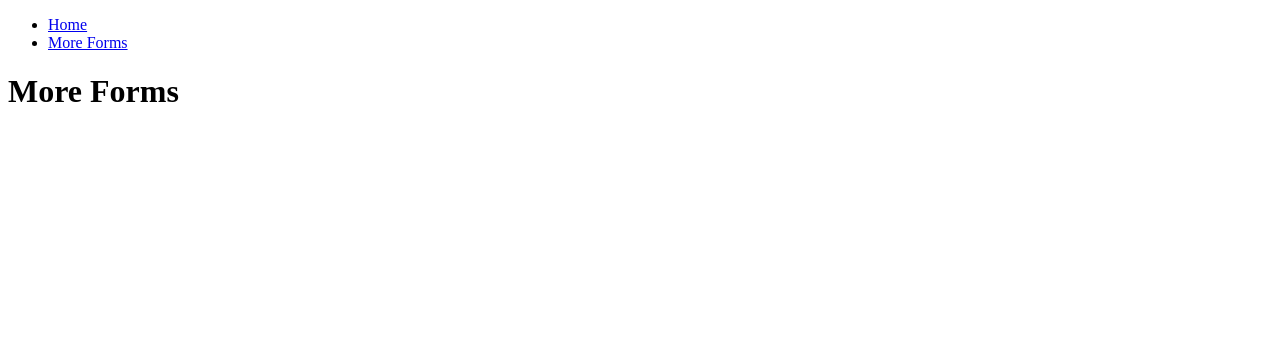
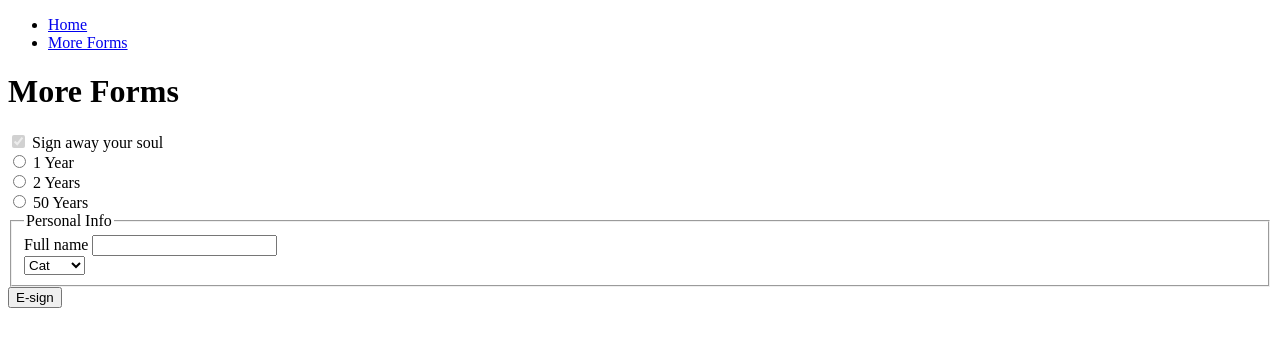
Before and after one commit to rexton787b/New-folder, a plain HTML site: page week3/moreforms.html in a window 1280 px wide. Drawn offline with Linux system fonts and the light colour scheme.

Commit message:
edited moreforms

```diff
--- a/week3/moreforms.html
+++ b/week3/moreforms.html
@@ -17,5 +17,66 @@
       </ul>
     </nav>
     <h1>More Forms</h1>
+
+    <form action="moreforms.html" method="get">
+      <div>
+        <div>
+          <input
+            type="checkbox"
+            name="soul-contract"
+            id="soul-contract"
+            checked
+            disabled
+            value="signed"
+          />
+          <label for="soul-contract">Sign away your soul</label>
+        </div>
+
+        <div>
+          <input type="radio" name="length-contract" id="length-contract1" />
+          <label for="length-contract1">1 Year</label>
+        </div>
+        <div>
+          <input type="radio" name="length-contract" id="length-contract2" />
+          <label for="length-contract2">2 Years</label>
+        </div>
+        <div>
+          <input type="radio" name="length-contract" id="length-contract50" />
+          <label for="length-contract1">50 Years</label>
+        </div>
+      </div>
+
+      <fieldset>
+        <legend>Personal Info</legend>
+        <div>
+          <label for="fullname">Full name</label>
+          <input
+            type="text"
+            name="fullname"
+            id="fullname"
+            required
+            list="common-names"
+          />
+          <datalist>
+            <option value="Bruce">Bruce</option>
+            <option value="Gracie">Gracie</option>
+            <option value="Fart">Fart</option>
+            <option value="JB">JB</option>
+          </datalist>
+        </div>
+
+        <select name="title" id="title">
+          <option value="cat">Cat</option>
+          <option value="hyena">Hyena</option>
+          <option value="wolf">Wolf</option>
+        </select>
+        <div>
+
+      </fieldset>
+
+
+        <input type="submit" value="E-sign" />
+      </div>
+    </form>
   </body>
 </html>
```
